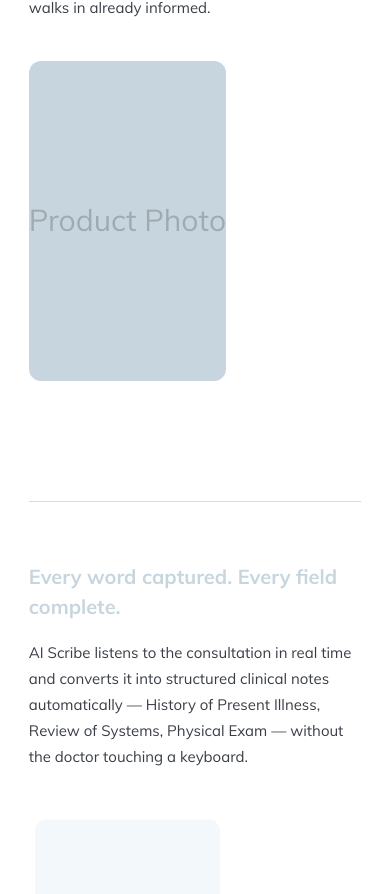
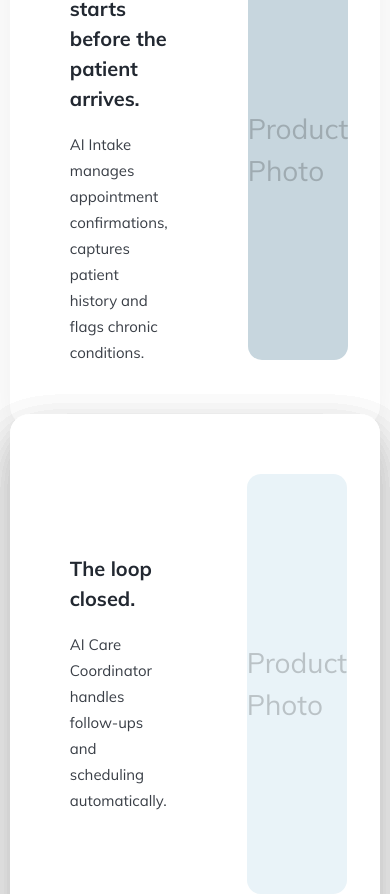
Before and after one commit to VikashLumeneo/Aarogya-AI, a React (Create React App) app: page / in a window 390 px wide. Shown: the part 4298-5192 px from the top of the page. Built offline with nearby package versions, Linux system fonts and the light colour scheme.

Commit message:
refactor: Update Outcome component and styles for improved layout and responsiveness; enhance GSAP animations for better user experience

```diff
--- a/src/components/Outcome.css
+++ b/src/components/Outcome.css
@@ -1,17 +1,16 @@
 .outcome{
 padding:120px 0;
-  font-family:"Mulish", sans-serif;
-  display:flex;
-  justify-content:center;
+font-family:"Mulish",sans-serif;
 background:#ffffff;
 }
 
 .outcome-container{
+width:1180px;
+max-width:95%;
+margin:auto;
 display:flex;
 flex-direction:column;
-  gap:60px;
-  width:1180px;
-  max-width:95%;
+gap:80px;
 }
 
 
@@ -21,7 +20,6 @@
 display:flex;
 flex-direction:column;
 gap:16px;
-  width:100%;
 }
 
 .outcome-tag{
@@ -31,38 +29,47 @@
 border-radius:120px;
 background:#E6F6FF;
 font-size:14px;
-  color:#222831;
-  cursor:pointer;
+font-weight:600;
 width:max-content;
-  font-weight:600;
 }
 
 .outcome-title{
 font-size:46px;
 font-weight:700;
 line-height:60px;
-  color:#222831;
-  max-width:820px;
+max-width:760px;
 }
 
 
-/* ROW */
+/* CARDS WRAPPER */
+
+.outcome-cards{
+position:relative;
+height:600px;
+}
+
+
+/* STACK CARDS */
 
 .outcome-row{
+
+position:absolute;
+top:0;
+left:0;
+width:100%;
+
 display:flex;
 justify-content:space-between;
-  align-items:flex-start;
+align-items:center;
 
-  width:100%;
 gap:80px;
 
-  padding:60px 0;
+padding:60px;
 
-  border-top:1px solid #D1DEE5;
-}
+background:#fff;
+border-radius:20px;
 
-.outcome-row:last-child{
-  border-bottom:1px solid #D1DEE5;
+box-shadow:0 20px 50px rgba(0,0,0,0.08);
 }
 
 
@@ -78,8 +85,7 @@
 .outcome-text h3{
 font-size:24px;
 font-weight:700;
-color:#C7D6DE;
-transition:0.4s ease;
+color:#222831;
 }
 
 .outcome-text p{
@@ -91,94 +97,21 @@ transition:0.4s ease;
 
 /* IMAGE */
 
-.outcome-image{
-  display:flex;
-  align-items:center;
-}
+.image-box{
+width:620px;
+height:420px;
 
-.image-box{
-  width:720px;
-  height:520px;
-
-  border-radius:12px;
-
+border-radius:14px;
 background:#C7D6DE;
 
 display:flex;
 justify-content:center;
 align-items:center;
 
-  font-size:30px;
+font-size:28px;
 color:rgba(0,0,0,0.2);
-
-  transition:0.5s ease;
-
-  transform:scale(0.94);
-  opacity:0.5;
 }
 
 .image-box.light{
 background:#E9F3F8;
 }
-
-
-/* ACTIVE ROW */
-
-.outcome-row.active h3{
-  color:#222831;
-}
-
-.outcome-row.active .image-box{
-  transform:scale(1);
-  opacity:1;
-}
-
-
-/* HOVER EFFECT */
-
-.outcome-row:hover .image-box{
-  transform:scale(0.98);
-}
-
-
-/* RESPONSIVE */
-
-@media (max-width:1100px){
-
-  .outcome-row{
-    flex-direction:column;
-    gap:40px;
-  }
-
-  .outcome-text{
-    width:100%;
-  }
-
-  .image-box{
-    width:100%;
-    height:420px;
-  }
-
-}
-
-
-@media (max-width:768px){
-
-  .outcome{
-    padding:80px 20px;
-  }
-
-  .outcome-title{
-    font-size:32px;
-    line-height:42px;
-  }
-
-  .outcome-text h3{
-    font-size:22px;
-  }
-
-  .image-box{
-    height:320px;
-  }
-
-}
--- a/src/components/Outcome.js
+++ b/src/components/Outcome.js
@@ -5,47 +5,52 @@ import { ScrollTrigger } from "gsap/ScrollTrigger";
 
 gsap.registerPlugin(ScrollTrigger);
 
-export default function Outcome() {
+export default function Outcome(){
 
 const sectionRef = useRef();
 
-  useEffect(() => {
+useEffect(()=>{
 
-    const rows = gsap.utils.toArray(".outcome-row");
+const ctx = gsap.context(()=>{
 
-    rows.forEach((row, i) => {
+const cards = gsap.utils.toArray(".outcome-row");
 
-      ScrollTrigger.create({
-        trigger: row,
-        start: "top center",
-        end: "bottom center",
-        onEnter: () => setActive(i),
-        onEnterBack: () => setActive(i)
+gsap.set(cards,{
+yPercent:(i)=> i === 0 ? 0 : 100
+});
+
+const tl = gsap.timeline({
+scrollTrigger:{
+trigger:sectionRef.current,
+start:"top top",
+end:`+=${cards.length * 120}%`,
+scrub:true,
+pin:true
+}
+});
+
+cards.forEach((card,i)=>{
+
+if(i === 0) return;
+
+tl.to(card,{
+yPercent:0,
+ease:"none"
 });
 
 });
 
-    function setActive(index) {
+},sectionRef);
 
-      rows.forEach((row, i) => {
-        if (i === index) {
-          row.classList.add("active");
-        } else {
-          row.classList.remove("active");
-        }
-      });
+return ()=> ctx.revert();
 
-    }
+},[]);
 
-  }, []);
-
-  return (
+return(
 
 <section className="outcome" ref={sectionRef}>
 
 <div className="outcome-container">
-
-        {/* Heading */}
 
 <div className="outcome-header">
 
@@ -60,133 +65,97 @@ export default function Outcome() {
 </div>
 
 
-        {/* Slide 1 */}
+<div className="outcome-cards">
 
-        <div className="outcome-row active">
+{/* CARD 1 */}
+<div className="outcome-row">
 
 <div className="outcome-text">
-
 <h3>The encounter starts before the patient arrives.</h3>
-
 <p>
-              AI Intake manages appointment confirmations, captures patient history, analyses vitals trends and flags chronic conditions so the clinician walks in already informed.
-
+AI Intake manages appointment confirmations, captures patient history
+and flags chronic conditions.
 </p>
-
 </div>
 
-          <div className="outcome-image">
 <div className="image-box">Product Photo</div>
-          </div>
 
 </div>
 
 
-        {/* Slide 2 */}
-
+{/* CARD 2 */}
 <div className="outcome-row">
 
 <div className="outcome-text">
-
-            <h3>Every word captured. Every field complete.
-            </h3>
-
+<h3>Every word captured. Every field complete.</h3>
 <p>
-              AI Scribe listens to the consultation in real time and converts it into structured clinical notes automatically — History of Present Illness, Review of Systems, Physical Exam — without the doctor touching a keyboard.
+AI Scribe listens to consultations and converts them into structured
+clinical notes automatically.
 </p>
-
 </div>
 
-          <div className="outcome-image">
 <div className="image-box light">Product Photo</div>
-          </div>
 
 </div>
 
 
-        {/* Slide 3 */}
-
+{/* CARD 3 */}
 <div className="outcome-row">
 
 <div className="outcome-text">
-
-            <h3>The right diagnosis. Surfaced faster. </h3>
-
+<h3>The right diagnosis. Surfaced faster.</h3>
 <p>
-              AI Diagnostics synthesises symptoms, history, lab results and live notes into ranked differential diagnoses with confidence scores, red-flag alerts and suggested investigations delivered at the point of care.
-
+AI Diagnostics synthesises symptoms and history into ranked diagnoses.
 </p>
-
 </div>
 
-          <div className="outcome-image">
 <div className="image-box light">Product Photo</div>
-          </div>
 
 </div>
 
 
-        {/* Slide 4 */}
-
+{/* CARD 4 */}
 <div className="outcome-row">
 
 <div className="outcome-text">
-
-            <h3>Scans read. Findings highlighted. Reports ready.
-            </h3>
-
+<h3>Scans read. Findings highlighted.</h3>
 <p>
-              AI Radiology retrieves CT and MRI studies the moment they're available, segments organs using deep learning, detects abnormalities and generates structured reports for physician review in a fraction of the time.
-
+AI Radiology retrieves CT and MRI instantly and generates reports.
 </p>
-
 </div>
 
-          <div className="outcome-image">
 <div className="image-box light">Product Photo</div>
-          </div>
 
 </div>
 
 
-        {/* Slide 5 */}
-
+{/* CARD 5 */}
 <div className="outcome-row">
 
 <div className="outcome-text">
-
-            <h3>Safer prescribing. At the moment of decision. </h3>
-
+<h3>Safer prescribing.</h3>
 <p>
-              AI Medication analyses the live consultation transcript for drug interactions, flags dosage concerns, surfaces antibiotic resistance alerts and connects directly to pharmacy systems for post-approval ordering.
+AI Medication detects drug interactions and dosage issues.
 </p>
-
 </div>
 
-          <div className="outcome-image">
 <div className="image-box light">Product Photo</div>
-          </div>
 
 </div>
 
 
-        {/* Slide 6 */}
-
+{/* CARD 6 */}
 <div className="outcome-row">
 
 <div className="outcome-text">
-
-            <h3>The loop closed. Nothing left outstanding.
-            </h3>
-
+<h3>The loop closed.</h3>
 <p>
-              AI Care Coordinator handles clinical coding from consultation notes, sends medication adherence check-ins, follows up on outstanding lab and imaging orders and schedules necessary follow-ups automatically.
+AI Care Coordinator handles follow-ups and scheduling automatically.
 </p>
-
 </div>
 
-          <div className="outcome-image">
 <div className="image-box light">Product Photo</div>
+
 </div>
 
 </div>
@@ -194,5 +163,7 @@ export default function Outcome() {
 </div>
 
 </section>
+
 );
+
 }
```
Lines whose indentation alone changed are shown as unchanged.
